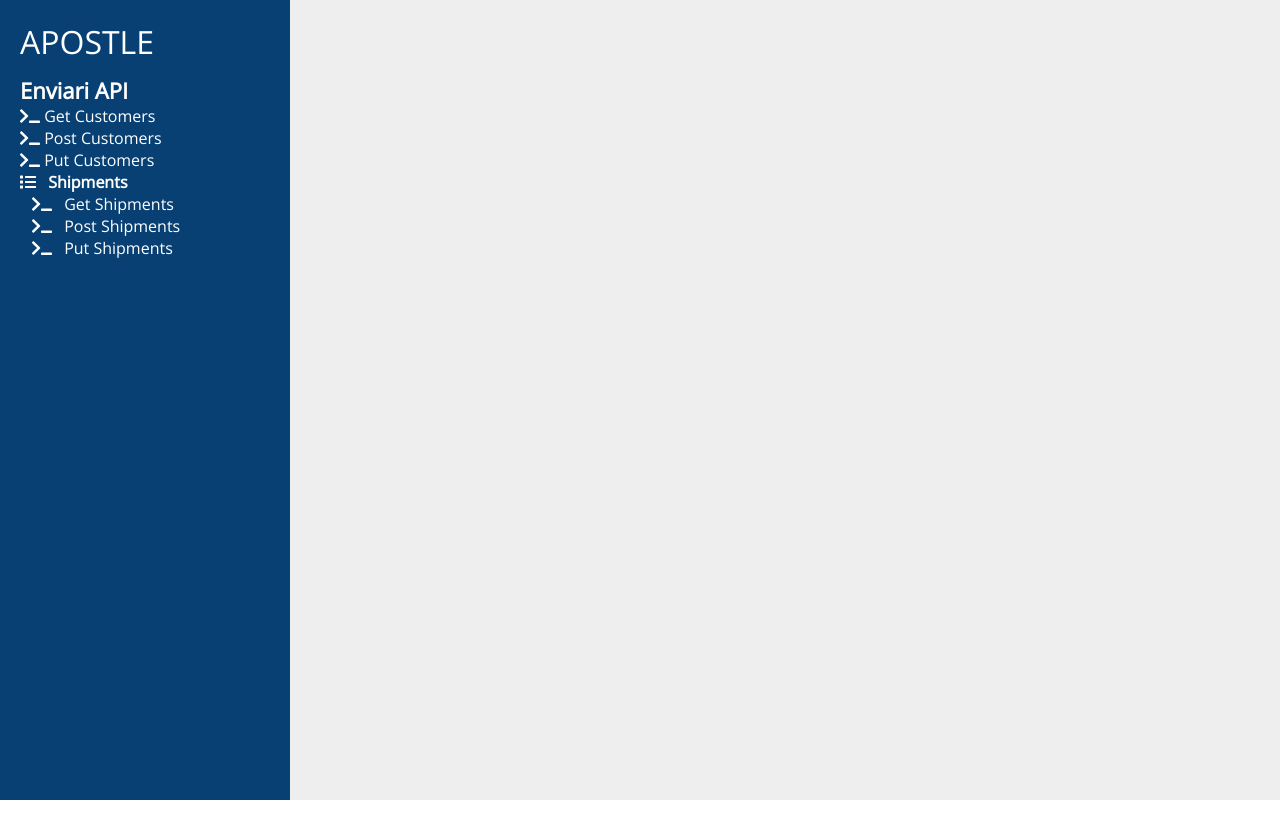
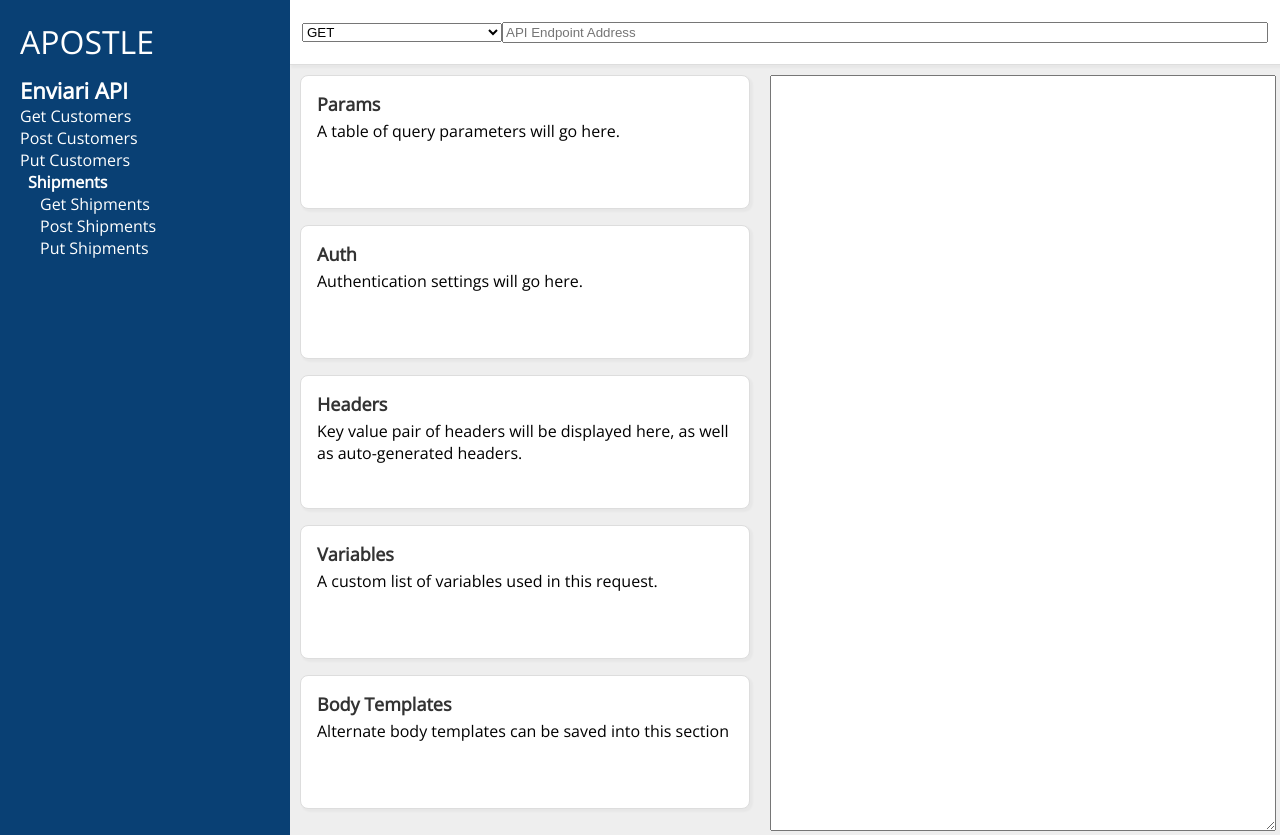
Before and after one commit to bmorrisondev/apostle, a Vue app in the folder app/: page / in a window 1280 px wide. Before the commit the page ends 800 px from the top, so only its background shows below. Built offline with nearby package versions, Linux system fonts and the light colour scheme.

Commit message:
#17 - Finished removing Vuetify

```diff
--- a/app/src/App.vue
+++ b/app/src/App.vue
@@ -23,16 +23,16 @@
             </div>
             <div dense class="project-list-container">
               <div class="test" v-for="test in project.tests" :key="test.name">
-                <font-awesome-icon icon="terminal" /> <span class="project-test-title">{{test.name}}</span>
+                <span class="project-test-title">{{test.name}}</span>
               </div>
             </div>
             <div >
               <div class="collection" v-for="collection in project.collections" :key="collection.name">
-                <font-awesome-icon icon="list"/> <span class="project-test-collection-title">{{collection.name}}</span>
+                <span class="project-test-collection-title">{{collection.name}}</span>
                 <div class="project-test-collection-container">
                   <div class="menu-list test-list">
                     <div class="test" v-for="test in collection.tests" :key="test.name">
-                      <font-awesome-icon icon="terminal" />  <span class="project-test-title">{{test.name}}</span>
+                      <span class="project-test-title">{{test.name}}</span>
                     </div>
                   </div>
                 </div>
@@ -43,8 +43,7 @@
     </div>
 
     <div class="content">
-      <!-- <Main/> -->
-      <div style="background-color: red;"></div>
+      <Main/>
     </div>
   </div>
 </template>
--- a/app/src/components/Main.vue
+++ b/app/src/components/Main.vue
@@ -1,57 +1,57 @@
 <template>
-  <v-container ma-0 pa-0 class="body-main-container grid-wrapper">
+  <div class="body-main-container grid-wrapper">
     <div class='grid-top'>
-      <v-app-bar class="address-bar">
-        <v-select
-          :items="httpMethods"
-          label="Method"
-          class="http-method-select"></v-select>
-        <v-text-field label="API Endpoint Address"></v-text-field>
-      </v-app-bar></div>
+      <div class="address-bar">
+        <select class="method-select">
+          <option v-for="method in httpMethods" :key="method">{{method}}</option>
+        </select>
+        <input class="address-input" type="text" placeholder="API Endpoint Address">
+      </div>
+    </div>
+
     <div class="grid-left">
-       <v-expansion-panels multiple>
+      <div class="options-panel">
+        <div class="options-panel-title">Params</div>
+        <div class="options-panel-content">
+          A table of query parameters will go here.
+        </div>
+      </div>
 
-        <v-expansion-panel>
-          <v-expansion-panel-header>Params</v-expansion-panel-header>
-          <v-expansion-panel-content>
-            A table of query parameters will go here.
-          </v-expansion-panel-content>
-        </v-expansion-panel>
+      <div class="options-panel">
+        <div class="options-panel-title">Auth</div>
+        <div class="options-panel-content">
+          Authentication settings will go here.
+        </div>
+      </div>
 
-        <v-expansion-panel>
-          <v-expansion-panel-header>Auth</v-expansion-panel-header>
-          <v-expansion-panel-content>
-            Authentication settings will go here.
-          </v-expansion-panel-content>
-        </v-expansion-panel>
 
-        <v-expansion-panel>
-          <v-expansion-panel-header>Headers</v-expansion-panel-header>
-          <v-expansion-panel-content>
-            Key value pair of headers will be displayed here, as well as auto-generated headers.
-          </v-expansion-panel-content>
-        </v-expansion-panel>
+      <div class="options-panel">
+        <div class="options-panel-title">Headers</div>
+        <div class="options-panel-content">
+          Key value pair of headers will be displayed here, as well as auto-generated headers.
+        </div>
+      </div>
 
-        <v-expansion-panel>
-          <v-expansion-panel-header>Variables</v-expansion-panel-header>
-          <v-expansion-panel-content>
-            A custom list of variables used in this request.
-          </v-expansion-panel-content>
-        </v-expansion-panel>
 
-        <v-expansion-panel>
-          <v-expansion-panel-header>Body Templates</v-expansion-panel-header>
-          <v-expansion-panel-content>
-            Alternate body templates can be saved into this section
-          </v-expansion-panel-content>
-        </v-expansion-panel>
+      <div class="options-panel">
+        <div class="options-panel-title">Variables</div>
+        <div class="options-panel-content">
+          A custom list of variables used in this request.
+        </div>
+      </div>
 
-      </v-expansion-panels>
+
+      <div class="options-panel">
+        <div class="options-panel-title">Body Templates</div>
+        <div class="options-panel-content">
+          Alternate body templates can be saved into this section
+        </div>
+      </div>
     </div>
     <div class="grid-right">
       <textarea class="request-body-textarea"></textarea>
     </div>
-  </v-container>
+  </div>
 </template>
 
 
@@ -71,33 +71,66 @@ export default {
 };
 </script>
 
-<style scoped>
+<style scoped lang="scss">
 .grid-wrapper {
   display: grid;
   grid-auto-columns: min-content 1fr auto;
   grid-auto-rows: min-content 1fr auto;
   background-color: #eee;
+  position: relative;
+  height: 100%;
+  align-items: stretch;
 }
 .grid-top {
   grid-column: 1 / 3;
+
+  .address-bar {
+    display: grid;
+    height: 64px;
+    background-color: white;
+    border-bottom: 1px solid #ddd;
+    box-shadow: 2px 2px 2px 1px rgba(0, 0, 0, 0.03);
+    align-items: center;
+    grid-auto-columns: min-content 1fr auto;
+
+    .method-select {
+      width: 200px;
+      margin-left: 12px;
+    }
+
+    .address-input {
+      grid-column: 2;
+      margin-right: 12px;
+    }
+  }
 }
 .grid-left {
   min-width: 450px;
   padding: 10px;
+
+  .options-panel {
+    border: 1px solid #ddd;
+    border-radius: 8px;
+    background-color: white;
+    padding: 16px;
+    margin-bottom: 16px;
+    box-shadow: 2px 2px 2px 1px rgba(0, 0, 0, 0.03);
+    min-height: 100px;
+
+    .options-panel-title {
+      color: #333;
+      font-weight: bold;
+      font-size: 18px;
+      margin-bottom: 4px;
+    }
+  }
 }
 .grid-right {
   padding: 10px;
-}
-.http-method-select {
-  width: 200px;
-}
-.body-main-container {
-  position: relative;
-  height: 100%;
-  align-items: stretch;
-}
-.request-body-textarea {
-  height: 100%;
-  width: 100%;
+
+  .request-body-textarea {
+    height: 100%;
+    width: 100%;
+  }
 }
 </style>
```
